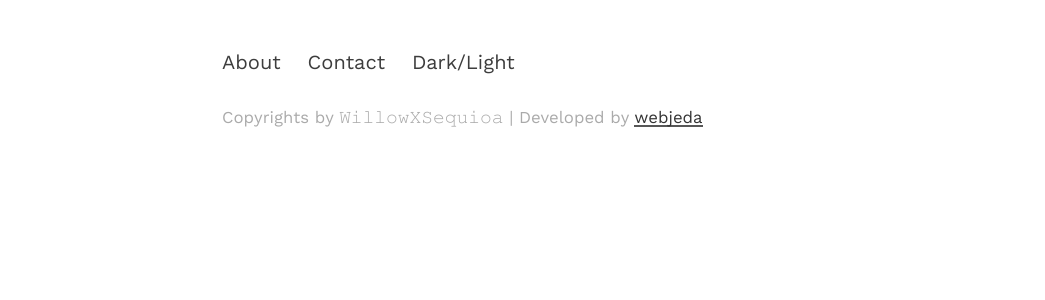
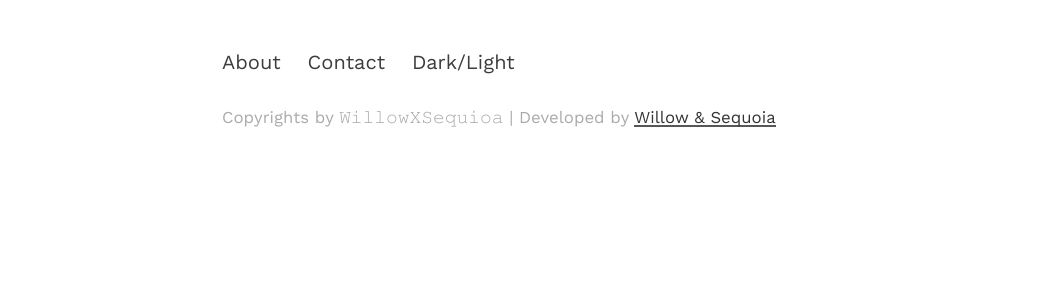
Before and after one commit to willowxsequoia/willowxsequoia.github.io, a Jekyll site: the page built from index.html, in a window 1280 px wide. Shown: the part 509-809 px from the top of the page, without its empty margins (18-1063 px from the left). Built offline with Jekyll 4.4.1, drawn with Linux system fonts in a browser that asks for light colours; the list of posts is cut into pages by our own code.

Commit message:
Update default.html

```diff
--- a/_layouts/default.html
+++ b/_layouts/default.html
@@ -36,7 +36,7 @@
                 <small>Copyrights by
                     {{site.title}}
                     | Developed by
-                    <a href="http://webjeda.com">webjeda</a>
+                    <a href="https://willowxsequoia.github.io/">Willow & Sequoia</a>
                 </small>
             </p>
         </footer>
```
